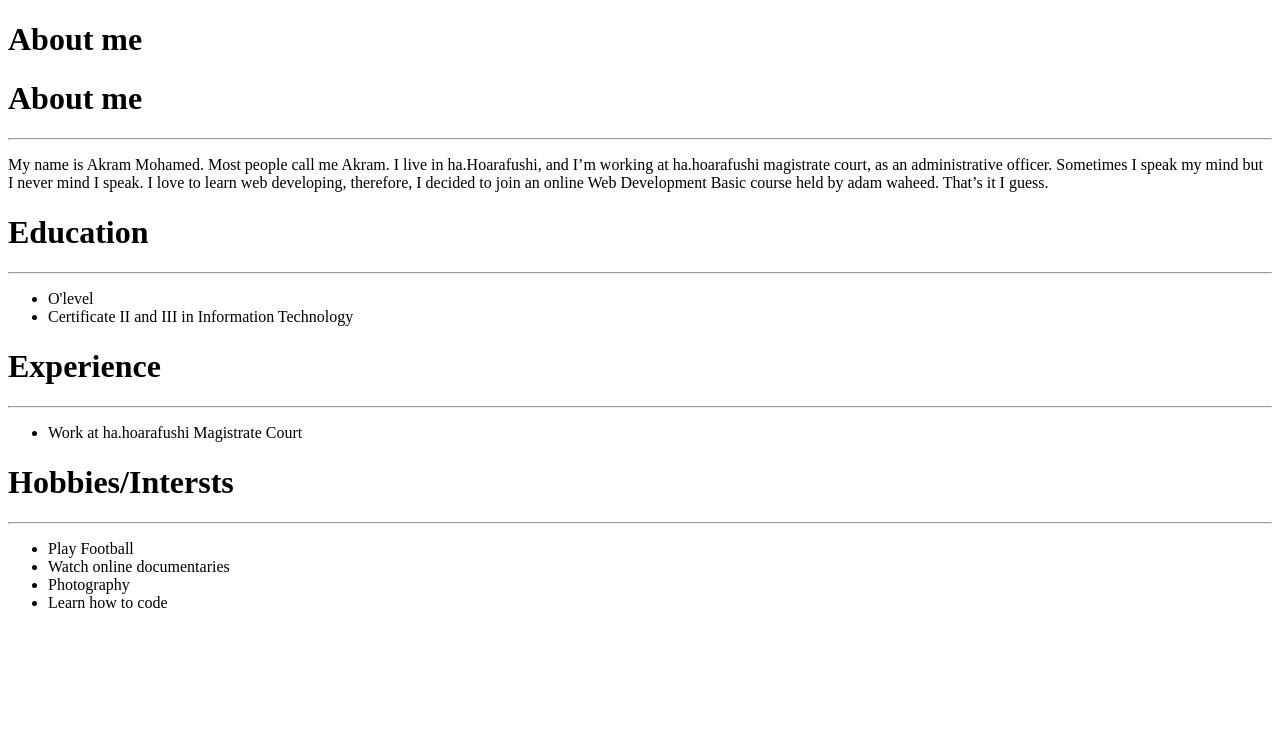
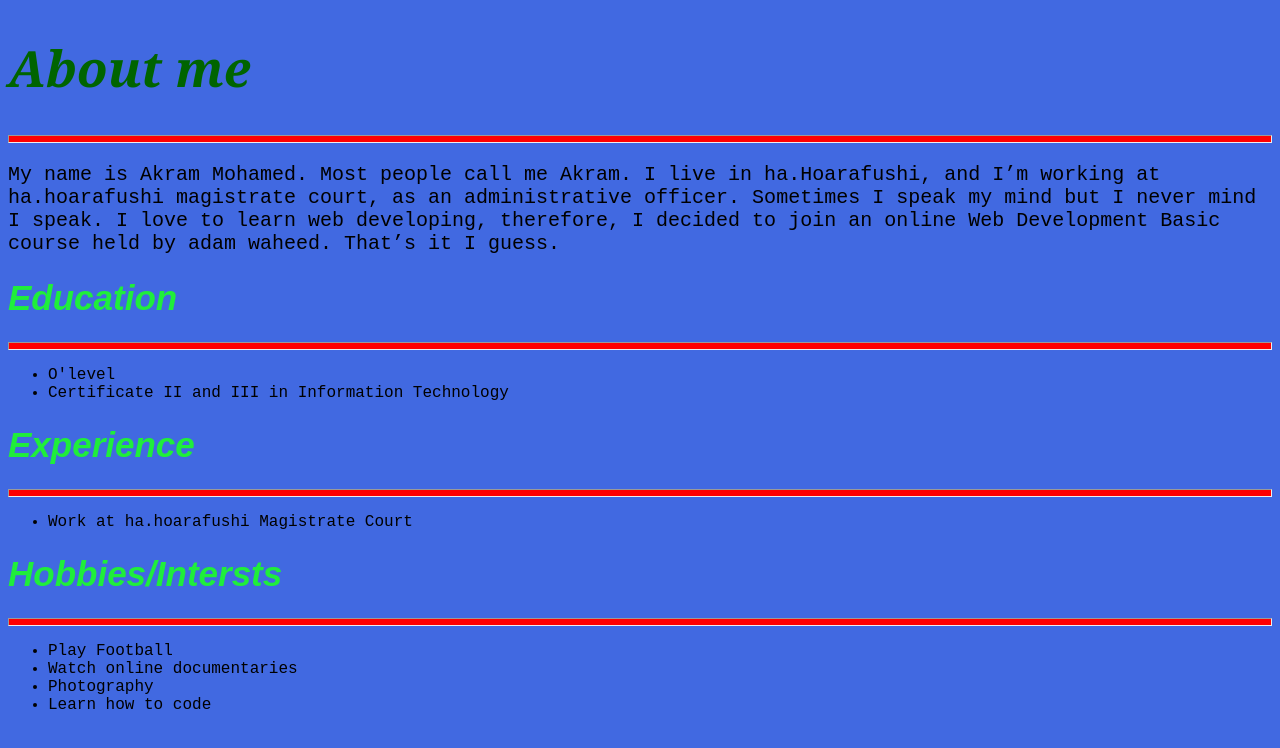
Before and after one commit to akrammode/aboutme, a plain HTML site: page index.html in a window 1280 px wide. Drawn offline with Linux system fonts and the light colour scheme.

Commit message:
add style

```diff
--- a/index.html
+++ b/index.html
@@ -4,11 +4,12 @@
     <meta charset="UTF-8">
     <meta name="viewport" content="width=device-width, initial-scale=1.0">
     <meta http-equiv="X-UA-Compatible" content="ie=edge">
+<link rel="stylesheet" href="style.css">
+
     <title>aboutme</title>
 </head>
 <body>
-    <h1>About me</h1>
-    <h1>About me</h1>
+    <h1 class="abtme">About me</h1>
 <hr>
     <p>My name is Akram Mohamed. Most people call me Akram. I live in ha.Hoarafushi,
      and I’m working at ha.hoarafushi magistrate court, as an administrative officer.
--- /dev/null
+++ b/style.css
@@ -0,0 +1,31 @@
+body{
+    background-color: royalblue;
+    font-family: 'Courier New', Courier, monospace;
+}
+
+h1 {
+    font-family: Arial, Helvetica, sans-serif;
+    font-size: 35px;
+    font-style: oblique;
+    color: rgb(31, 238, 59);
+}
+
+hr {
+    background-color: red;
+    padding: 3px;
+}
+
+.abtme {
+    font-family: Georgia;
+    font-size: 50px;
+    color: darkgreen;
+    font-weight: bold;
+}
+
+ul {
+
+}
+
+p {
+    font-size: 20px;
+}
```
